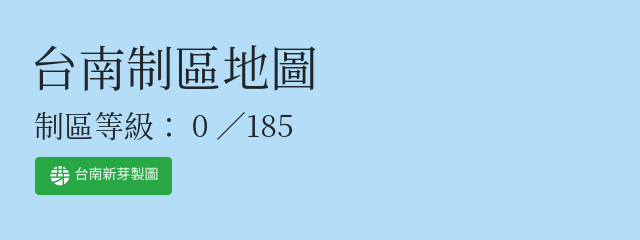
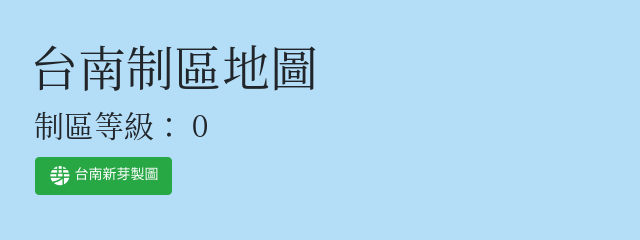
Before and after one commit to wdzeng/Tainan-Map, a plain HTML site: page index.html in a window 1280 px wide. Shown: the top 240 px of the page, 0-640 px from the left. Drawn offline with nearby package versions, Linux system fonts and the light colour scheme.

Commit message:
Remove /185 text

```diff
--- a/index.html
+++ b/index.html
@@ -46,13 +46,12 @@
 		<div style="margin: 30px;">
 			<p id="title">台南制區地圖</p>
 			<p id="subtitle">
-				<span>制區等級：</span>
+				制區等級：
 				<span id="level">0</span>
-				<span>／185</span>
 			</p>
 			<p>
 				<a href="https://www.facebook.com/tainansprout" target="_blank">
-					<button id="sprout" type="button" class="btn btn-success"  style="margin-top: 10px; margin-left: 5px;">
+					<button id="sprout" type="button" class="btn btn-success" style="margin-top: 10px; margin-left: 5px;">
 						<img src="image/t-icon.png" />台南新芽製圖
 					</button>
 				</a>
```
